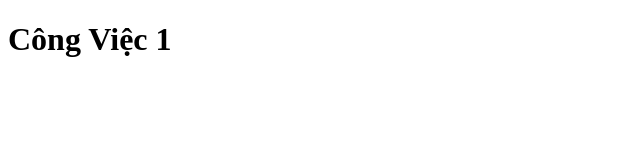
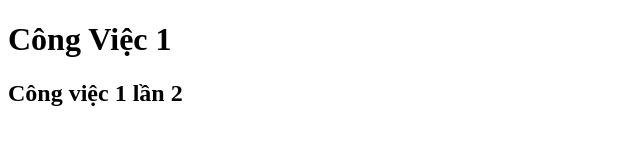
Before and after one commit to jimmydn123/du-an-5, a plain HTML site: page index.html in a window 1280 px wide. Shown: the whole page, without its empty margins (0-640 px from the left). Drawn offline with Linux system fonts and the light colour scheme.

Commit message:
sua-cong-viec-1-lan2

```diff
--- a/index.html
+++ b/index.html
@@ -7,5 +7,6 @@
   </head>
   <body>
     <h1>Công Việc 1</h1>
+    <h2>Công việc 1 lần 2</h2>
   </body>
 </html>
```
